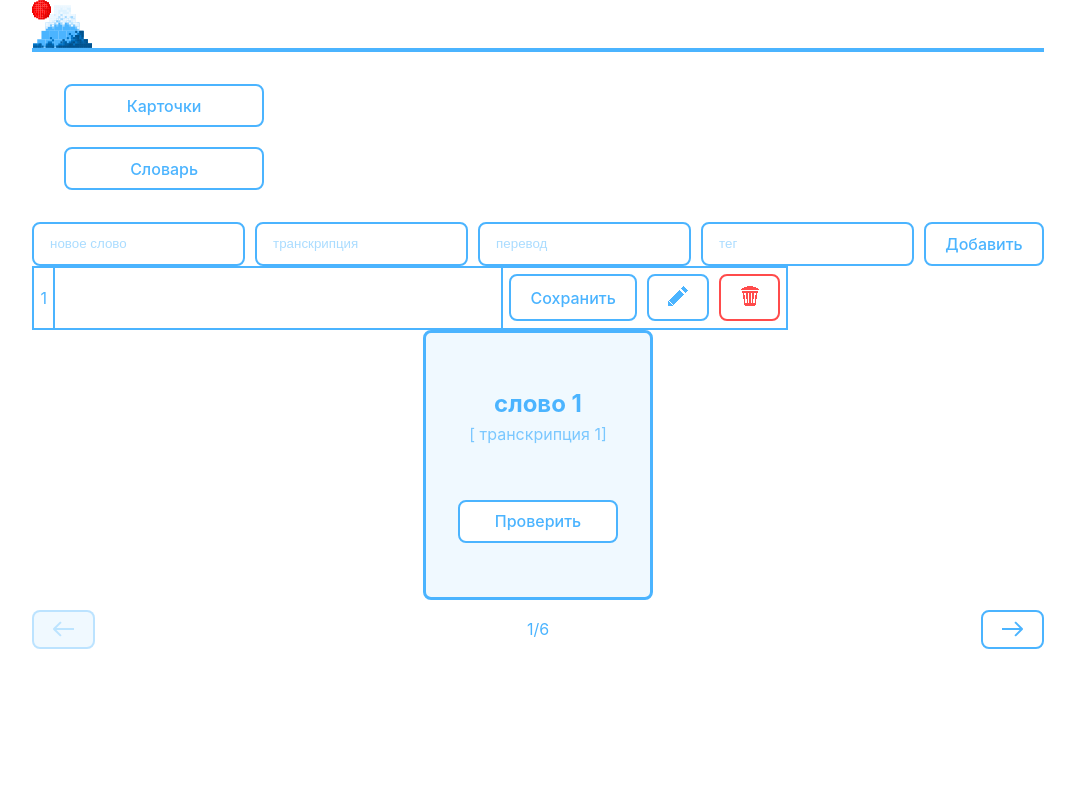
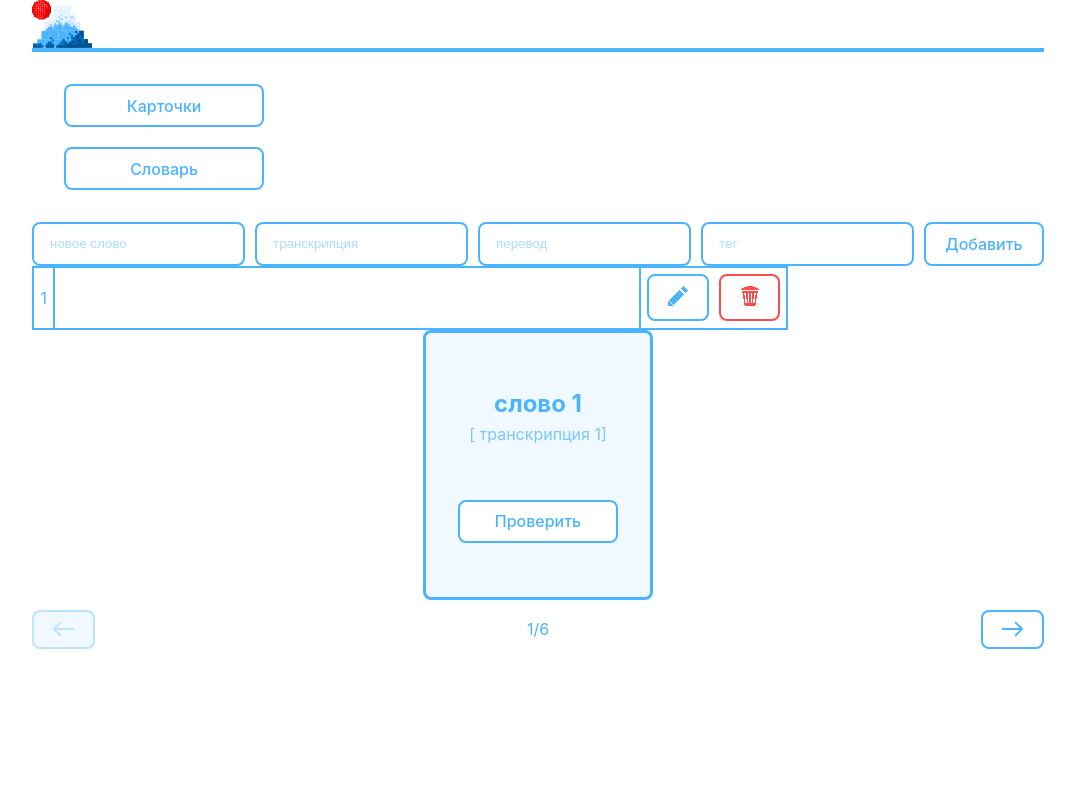
Before and after one commit to Glazunovatomara/r-p, a React (Vite) app: page / in a window 1280 px wide. Shown: the top 800 px of the page, without its empty margins (102-1177 px from the left). Built offline with nearby package versions, Linux system fonts and the light colour scheme.

Commit message:
fix:CardList and Word component

```diff
--- a/src/components/Cards/CardList/CardList.jsx
+++ b/src/components/Cards/CardList/CardList.jsx
@@ -1,11 +1,8 @@
 import Card from "../Card/Card";
 import array from "../../Array/array";
-//import { useState } from "react";
 
 const CardList = () => {
-    //const [state,setChange] = useState('false')
-//console.log(array.length)
-    let newArr = array.map((el,index) => {
+    let newArray = array.map((el,index) => {
 
         return (
             <Card
@@ -18,7 +15,7 @@ const CardList = () => {
         )
     });
 
-    return <>{newArr}</>;
+    return <>{newArray}</>;
 
 }
 
--- a/src/components/Words/Word/Word.jsx
+++ b/src/components/Words/Word/Word.jsx
@@ -5,7 +5,7 @@ import PropTypes from "prop-types";
 const Word = (props) => {
     const {english,transcription,russian,tag} = props;
 
-let i = 1//исправить
+
     console.log(english,transcription,russian,tag)
     console.log(english)
 
@@ -24,26 +24,29 @@ let i = 1//исправить
     }
 
     const handleInputChange = () => {}
-
+console.log(state)
     return(
-        <div className={styles.word_arrea}>
-            <p className={styles.number}>{i++}</p>
+        <div className={styles.wordArrea}>
+            <p className={styles.number}>1</p>
             {state
-            ?<div className={styles.word}>
+            ?(<div className={styles.word}>
                 <input type="text" className={styles.input} value='english' onChange={handleInputChange}/>
                 <input type="text" className={styles.input} value='transcription' onChange={handleInputChange}/>
                 <input type="text" className={styles.input} value='russian' onChange={handleInputChange}/>
                 <input type="text" className={styles.input} value='tag' onChange={handleInputChange}/>
-            </div>
-            :<div className={styles.word}>
+            </div>)
+            :(<div className={styles.word}>
                 <p className={styles.english}>{english}</p>
                 <p className={styles.transcription}>{transcription}</p>
                 <p className={styles.russian}>{russian}</p>
                 <p className={styles.tag}>{tag}</p>
-            </div>
+            </div>)
             }
-            <div className={styles.btn_arrea}>
-                <button onClick={saveClick}>Сохранить</button>
+            {state
+                ?<div className={styles.btn_arrea}>
+                    <button onClick={saveClick}>Сохранить</button>
+                </div>
+                :<div className={styles.btn_arrea}>
                 <button className={styles.btn_edit} onClick={editClick}>
                     <svg width="20" height="20" viewBox="0 0 20 20" fill="none" xmlns="http://www.w3.org/2000/svg">
                         <rect y="17" width="3" height="3" />
@@ -97,6 +100,7 @@ let i = 1//исправить
                     </svg>
                 </button>
             </div>
+            }
         </div>
     )
 }
--- a/src/components/Words/Word/word.module.css
+++ b/src/components/Words/Word/word.module.css
@@ -1,4 +1,4 @@
-.word_arrea {
+.wordArrea {
     display: flex;
     justify-content: space-between;
     color: #4bb4ff;
```
Also changed, not shown: src/components/Button/Button.jsx (added, +10 -0 lines), src/components/Button/button.module.css (added).
